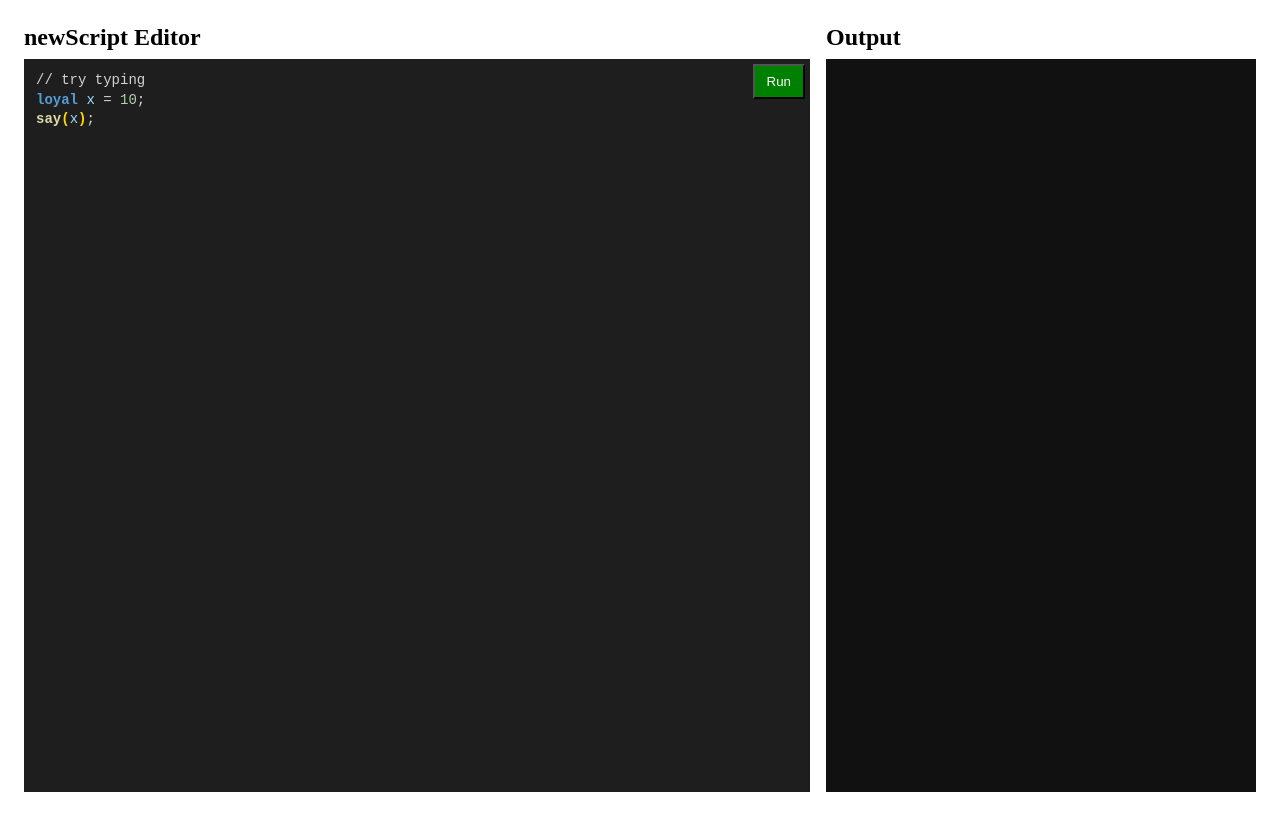
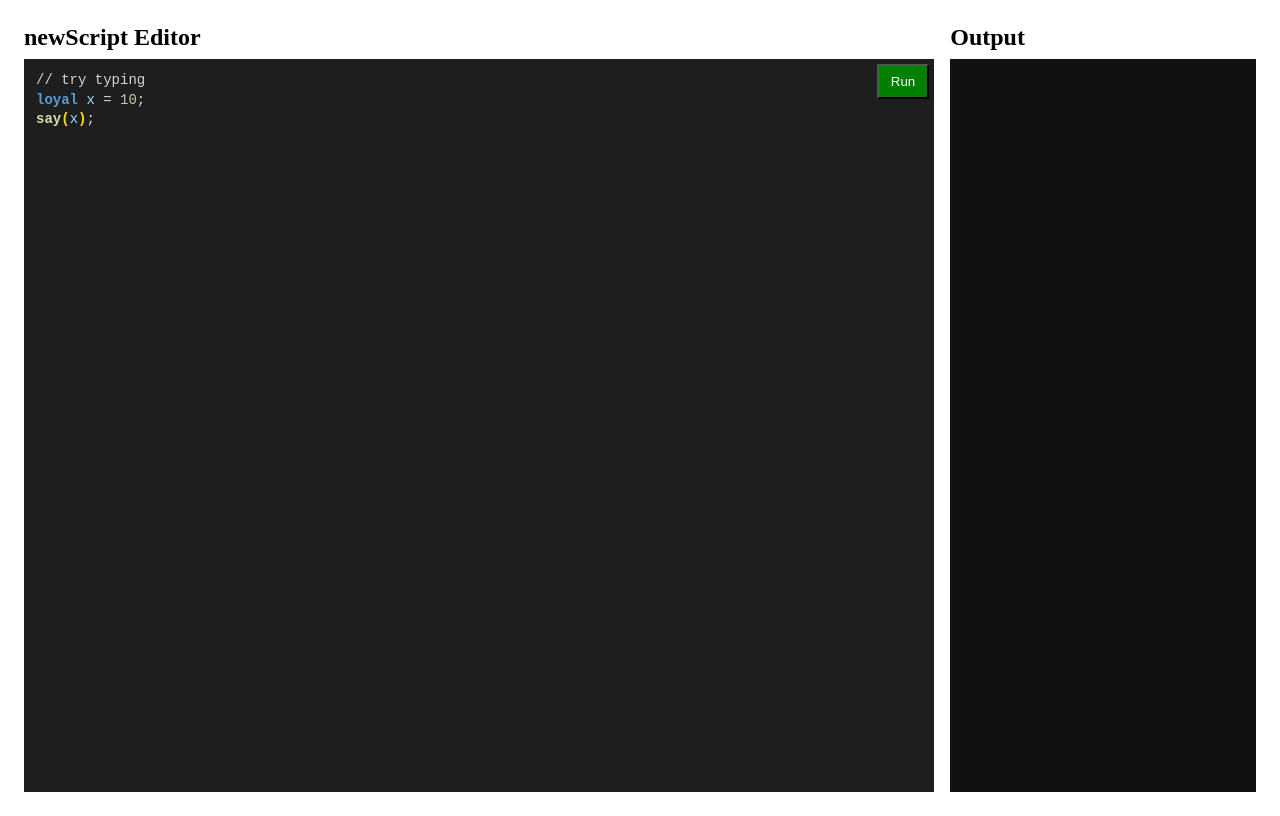
Before and after one commit to Faisal-imtiyaz123/newScript, a React (Vite) app: page / in a window 1280 px wide. Built offline with nearby package versions, Linux system fonts and the light colour scheme.

Commit message:
fixed styling

```diff
--- a/src/App.tsx
+++ b/src/App.tsx
@@ -43,7 +43,7 @@ export default function App() {
 
   return (
     <div style={{ display: "flex", gap: 16, padding: 16, height: "100vh", boxSizing: "border-box" }}>
-      <div style={{ flex: 1, display: "flex", flexDirection: "column", minHeight: 0,position:"relative" }}>
+      <div style={{ width:"100vw", display: "flex", flexDirection: "column", minHeight: 0,position:"relative" }}>
         <h2 style={{ margin: 0, marginBottom: 8 }}>newScript Editor</h2>
         <div className="editor-container">
           <pre
@@ -68,7 +68,7 @@ export default function App() {
           Run
         </button>
       </div>
-      <div style={{ width: 430, display: "flex", flexDirection: "column"}}>
+      <div style={{width: 430, display: "flex", flexDirection: "column"}}>
         <h2 style={{ margin: 0, marginBottom: 8 }}>Output</h2>
         <pre style={{ flex:1,margin:0, background: "#111", color: "#0f0", overflow: "auto" ,padding:10}}>
           {output.join("\n")}
```
